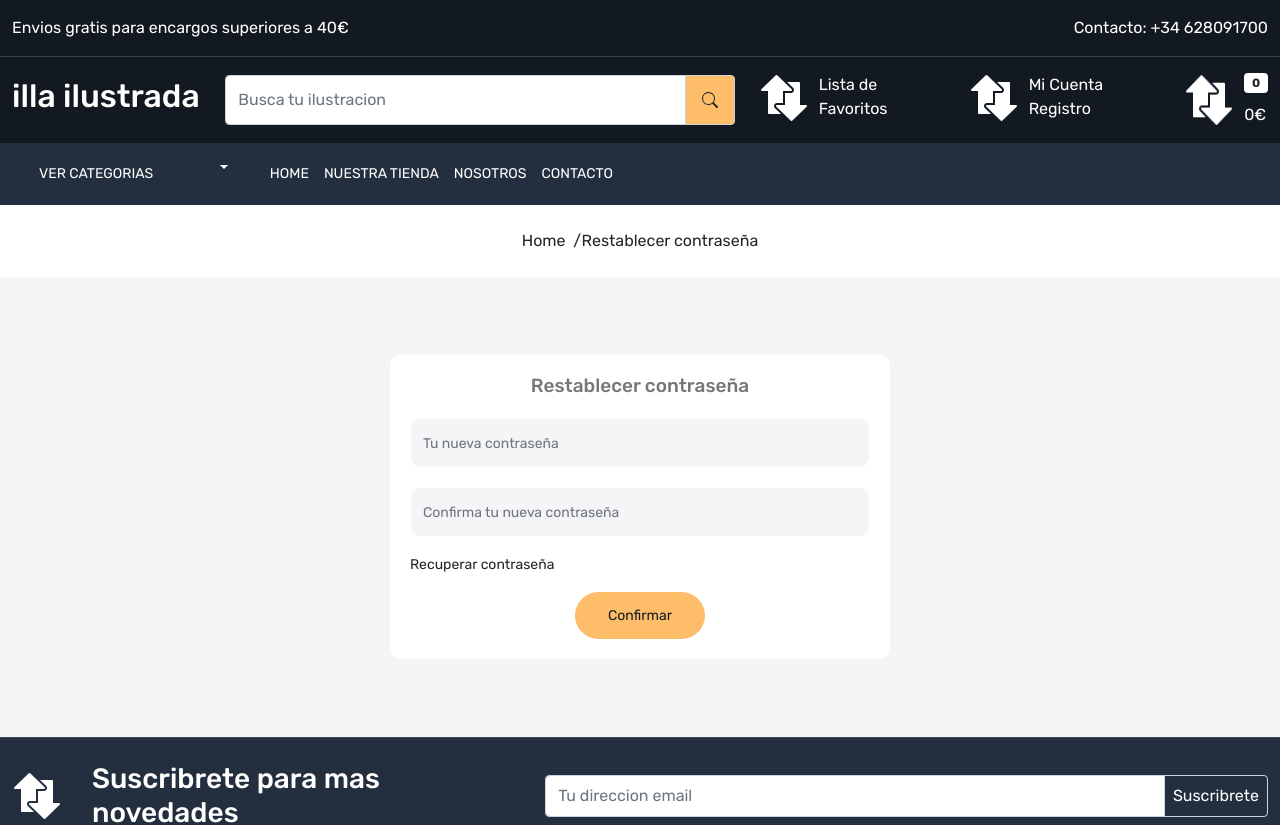
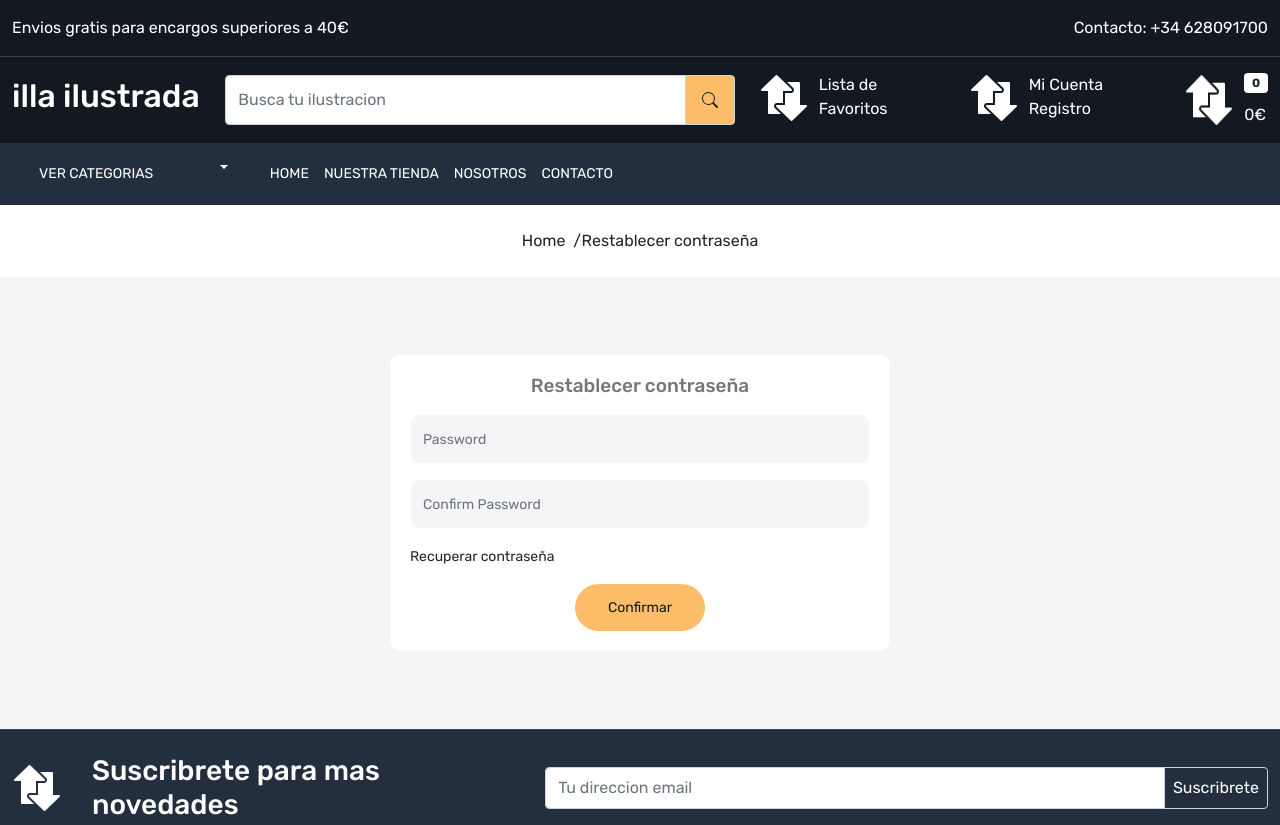
Before and after one commit to PonsBarto/illa_Ilustrada_front, a React (Create React App) app: page /reset-password in a window 1280 px wide. Shown: the top 825 px of the page. Built offline with nearby package versions, Linux system fonts and the light colour scheme.

Commit message:
Creado CustomInput para crear campos de entrada de formularios

```diff
--- a/src/App.js
+++ b/src/App.js
@@ -11,7 +11,7 @@ import Wishlist from "./pages/Wishlist";
 import Login from "./pages/Login";
 import Forgotpassword from "./pages/Forgotpassword";
 import Signup from "./pages/Signup";
-import Resetpassword from "./pages/Reserpassword";
+import Resetpassword from "./pages/Resetpassword";
 import SingleProduct from "./pages/SingelProduct";
 import Cart from "./pages/Cart";
 import Checkout from "./pages/Checkout";
--- /dev/null
+++ b/src/components/CustomInput.js
@@ -0,0 +1,17 @@
+import React from "react";
+
+const CustomInput = (props) => {
+  const { type, name, placeholder, classname } = props;
+  return (
+    <div>
+      <input
+        type={type}
+        name={name}
+        placeholder={placeholder}
+        className={`form-control ${classname}`}
+      />
+    </div>
+  );
+};
+
+export default CustomInput;
--- a/src/pages/Forgotpassword.js
+++ b/src/pages/Forgotpassword.js
@@ -3,6 +3,7 @@ import Breadcrumb from "../components/BreadCrumb";
 import Meta from "../components/Meta";
 import { Link } from "react-router-dom";
 import Container from "../components/Container";
+import CustomInput from "../components/CustomInput";
 
 const Forgotpassword = () => {
   return (
@@ -18,15 +19,7 @@ const Forgotpassword = () => {
                 Le enviaremos un email para restablecer su contraseña
               </p>
               <form action="" className="d-flex flex-column gap-15">
-                <div>
-                  <input
-                    type="email"
-                    name="email"
-                    placeholder="Tu email"
-                    className="form-control"
-                  />
-                </div>
-
+                <CustomInput type="email" name="email" placeholder="Email" />
                 <div>
                   <div className=" mt-3 d-flex justify-content-center flex-column gap-15 align-items-center">
                     <button className="button border-0" type="submit">
--- a/src/pages/Login.js
+++ b/src/pages/Login.js
@@ -3,6 +3,7 @@ import BreadCrumb from "../components/BreadCrumb";
 import Meta from "../components/Meta";
 import { Link } from "react-router-dom";
 import Container from "../components/Container";
+import CustomInput from "../components/CustomInput";
 
 const Login = () => {
   return (
@@ -10,28 +11,17 @@ const Login = () => {
       <Meta title="Login" />
       <BreadCrumb title="Login" />
       <Container class1="login-wrapper py-5 home-wrapper-2">
-
         <div className="row">
           <div className="col-12">
             <div className="auth-card">
               <h3 className="text-center mb-3">Login</h3>
               <form action="" className="d-flex flex-column gap-15">
-                  <div>
-                    <input
-                      type="email"
-                      name="email"
-                      placeholder="Tu email"
-                      className="form-control"
-                    />
-                  </div>
-                  <div className="mt-1">
-                    <input
+                <CustomInput type="email" name="email" placeholder="Email" />
+                <CustomInput
                   type="password"
                   name="password"
-                      placeholder="Tu contraseña"
-                      className="form-control"
+                  placeholder="Password"
                 />
-                  </div>
                 <div>
                   <Link to="/forgot-password">Recuperar contraseña</Link>
                   <div className=" mt-3 d-flex justify-content-center gap-15 align-items-center">
@@ -47,7 +37,6 @@ const Login = () => {
             </div>
           </div>
         </div>
-
       </Container>
     </>
   );
--- a/src/pages/Reserpassword.js
+++ b/src/pages/Resetpassword.js
@@ -3,6 +3,7 @@ import BreadCrumb from "../components/BreadCrumb";
 import Meta from "../components/Meta";
 import { Link } from "react-router-dom";
 import Container from "../components/Container";
+import CustomInput from "../components/CustomInput";
 
 const Resetpassword = () => {
   return (
@@ -15,22 +16,16 @@ const Resetpassword = () => {
             <div className="auth-card">
               <h3 className="text-center mb-3">Restablecer contraseña</h3>
               <form action="" className="d-flex flex-column gap-15">
-                <div className="mt-1">
-                  <input
-                    type="password"
-                    name="password"
-                    placeholder="Tu nueva contraseña"
-                    className="form-control"
-                  />
-                </div>
-                <div className="mt-1">
-                  <input
-                    type="password"
-                    name="password"
-                    placeholder="Confirma tu nueva contraseña"
-                    className="form-control"
-                  />
-                </div>
+                <CustomInput
+                  type="password"
+                  name="password"
+                  placeholder="Password"
+                />
+                <CustomInput
+                  type="password"
+                  name="confpassword"
+                  placeholder="Confirm Password"
+                />
                 <div>
                   <Link to="/forgot-password">Recuperar contraseña</Link>
                   <div className=" mt-3 d-flex justify-content-center gap-15 align-items-center">
--- a/src/pages/Signup.js
+++ b/src/pages/Signup.js
@@ -3,6 +3,7 @@ import Meta from "../components/Meta";
 import { Link } from "react-router-dom";
 import BreadCrumb from "../components/BreadCrumb";
 import Container from "../components/Container";
+import CustomInput from "../components/CustomInput";
 
 const Signup = () => {
   return (
@@ -15,46 +16,23 @@ const Signup = () => {
             <div className="auth-card">
               <h3 className="text-center mb-3">Registro</h3>
               <form action="" className="d-flex flex-column gap-15">
-                <div>
-                  <input
-                    type="text"
-                    name="name"
-                    placeholder="Nombre"
-                    className="form-control"
-                  />
-                </div>
-                <div>
-                  <input
+                <CustomInput type="text" name="name" placeholder="Nombre" />
+                <CustomInput
                   type="text"
                   name="surname"
                   placeholder="Apellido"
-                    className="form-control"
                 />
-                </div>
-                <div>
-                  <input
-                    type="email"
-                    name="email"
-                    placeholder="Tu Email"
-                    className="form-control"
-                  />
-                </div>
-                <div>
-                  <input
+                <CustomInput type="email" name="email" placeholder="Tu Email" />
+                <CustomInput
                   type="tel"
                   name="mobile"
                   placeholder="Numero de telefono"
-                    className="form-control"
                 />
-                </div>
-                <div className="mt-1">
-                  <input
+                <CustomInput
                   type="password"
                   name="password"
                   placeholder="Tu contraseña"
-                    className="form-control"
                 />
-                </div>
                 <div>
                   <Link to="/forgot-password">Recuperar contraseña</Link>
                   <div className=" mt-3 d-flex justify-content-center gap-15 align-items-center">
```
Lines whose indentation alone changed are shown as unchanged.
